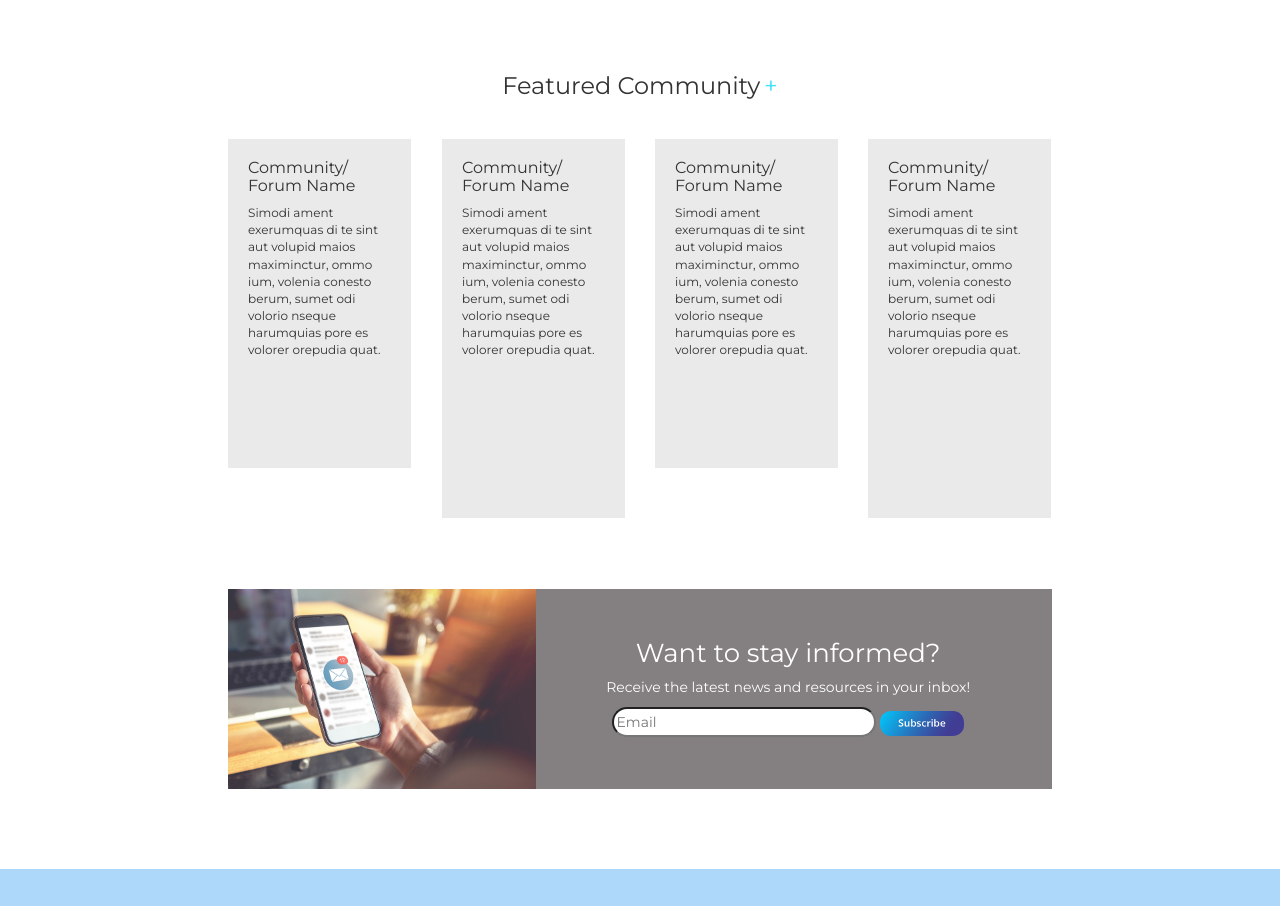
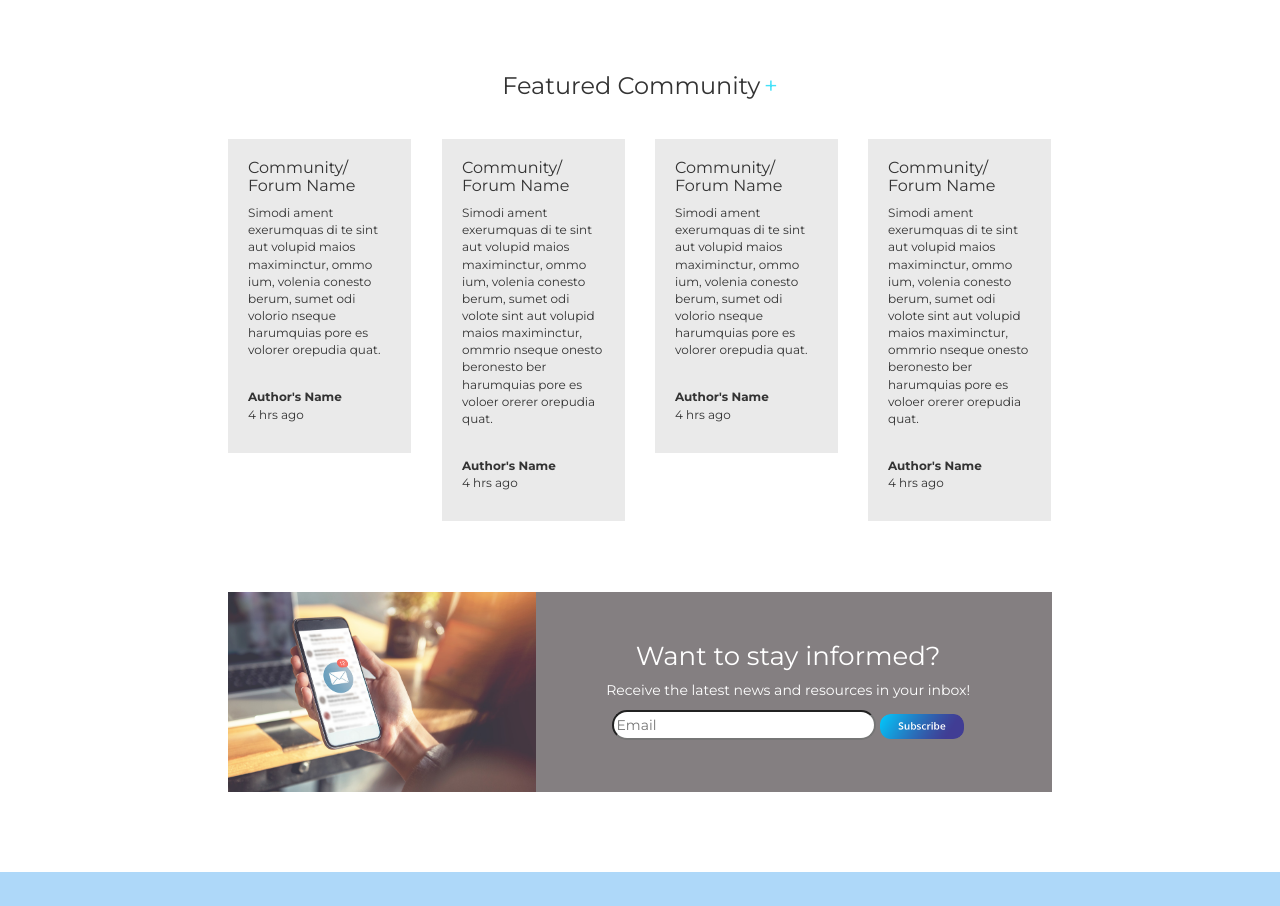
Before and after one commit to shyuks/ED, a website: page public/Index_E.html in a window 1280 px wide. Shown: the part 2120-3026 px from the top of the page. Drawn offline with Linux system fonts and the light colour scheme.

Commit message:
additions

```diff
--- a/public/Index_E.html
+++ b/public/Index_E.html
@@ -422,6 +422,10 @@
                                 harumquias pore es volorer
                                 orepudia quat.
                             </p>
+                            <br>
+                            <p class="author">Author's Name</p>
+                            <p>4 hrs ago</p>
+
                         </div>
                     </div>
                     <div class="col-xs-2 forum hvr-pulse">
@@ -430,12 +434,17 @@
                             <p>
                                 Simodi ament exerumquas
                                 di te sint aut volupid maios
-                                maximinctur, ommo ium,
-                                volenia conesto berum,
-                                sumet odi volorio nseque
-                                harumquias pore es volorer
+                                maximinctur, ommo ium, volenia
+                                conesto berum, sumet odi volote
+                                sint aut volupid maios
+                                maximinctur, ommrio nseque
+                                onesto beronesto ber harumquias
+                                pore es voloer orerer
                                 orepudia quat.
                             </p>
+                            <br>
+                            <p class="author">Author's Name</p>
+                            <p>4 hrs ago</p>
                         </div>
                     </div>
                     <div class="col-xs-2 forum hvr-pulse">
@@ -450,6 +459,9 @@
                                 harumquias pore es volorer
                                 orepudia quat.
                             </p>
+                            <br>
+                            <p class="author">Author's Name</p>
+                            <p>4 hrs ago</p>
                         </div>
                     </div>
                     <div class="col-xs-2 forum hvr-pulse">
@@ -458,12 +470,17 @@
                             <p>
                                 Simodi ament exerumquas
                                 di te sint aut volupid maios
-                                maximinctur, ommo ium,
-                                volenia conesto berum,
-                                sumet odi volorio nseque
-                                harumquias pore es volorer
+                                maximinctur, ommo ium, volenia
+                                conesto berum, sumet odi volote
+                                sint aut volupid maios
+                                maximinctur, ommrio nseque
+                                onesto beronesto ber harumquias
+                                pore es voloer orerer
                                 orepudia quat.
                             </p>
+                            <br>
+                            <p class="author">Author's Name</p>
+                            <p>4 hrs ago</p>
                         </div>
                     </div>
                     <div class="col-xs-2 hvr-pulse">
--- a/public/css/Index_A.css
+++ b/public/css/Index_A.css
@@ -240,7 +240,6 @@ header .ED-pedia {
     font-size: 10px;
 }
 
-
 /* community */
 #community {
     background-color: white;
@@ -262,10 +261,10 @@ header .ED-pedia {
 #community .forum .box {
     background-color: #EAEAEA;
     padding-top: 10px;
-    padding-bottom: 100px;
+    padding-bottom: 20px;
 }
 #community .forum .odd {
-    padding-bottom: 150px !important;
+    padding-bottom: 20px !important;
 }
 #community .forum h4 {
     font-size: 16px;
@@ -279,6 +278,10 @@ header .ED-pedia {
 }
 #community .box:hover {
     background-color: #81C3F9;
+}
+#community .author {
+    font-weight: bold;
+    margin-bottom: 0px;
 }
 
 /* email subscription */
@@ -333,10 +336,11 @@ header .ED-pedia {
 
 /* Responsive*/
 
+
 @media screen and (max-width: 1200px) {
 
     header .Title {
-        display: inline-block;
+        display: inline-block !important;
     }
     header .ED-desc {
         display: none;
--- a/public/css/Index_E.css
+++ b/public/css/Index_E.css
@@ -125,22 +125,18 @@ header .ED-pedia {
 #resources .three {
     background-color: #A4D3F9 !important;
     min-height: 250px;
-
 }
 #resources .four {
     background-color: #93CBF9 !important;
     min-height: 250px;
-
 }
 #resources .five {
     background-color: #81C3F9 !important;
     min-height: 250px;
-
 }
 #resources .six {
     background-color: #93CBF9 !important;
     min-height: 250px;
-
     /*background-color: #72BDF9;*/
 }
 
@@ -250,10 +246,10 @@ header .ED-pedia {
 #community .forum .box {
     background-color: #EAEAEA;
     padding-top: 10px;
-    padding-bottom: 100px;
+    padding-bottom: 20px;
 }
 #community .forum .odd {
-    padding-bottom: 150px !important;
+    padding-bottom: 20px !important;
 }
 #community .forum h4 {
     font-size: 16px;
@@ -267,6 +263,10 @@ header .ED-pedia {
 }
 #community .box:hover {
     background-color: #81C3F9;
+}
+#community .author {
+    font-weight: bold;
+    margin-bottom: 0px;
 }
 
 /* email subscription */
--- /dev/null
+++ b/public/css/article_video.css
@@ -0,0 +1,5 @@
+/*
+
+Article Video CSS
+
+*/
--- /dev/null
+++ b/public/css/contact_us.css
@@ -0,0 +1,5 @@
+/*
+
+Contact Us CSS
+
+*/
```
Also changed, not shown: public/Index_A.html (+13 -3 lines), public/templates/article.html (+2 -1 lines), public/templates/article_video.html (added, +10 -0 lines), public/templates/contact_us.html (added, +10 -0 lines), server.js (+11 -3 lines).
